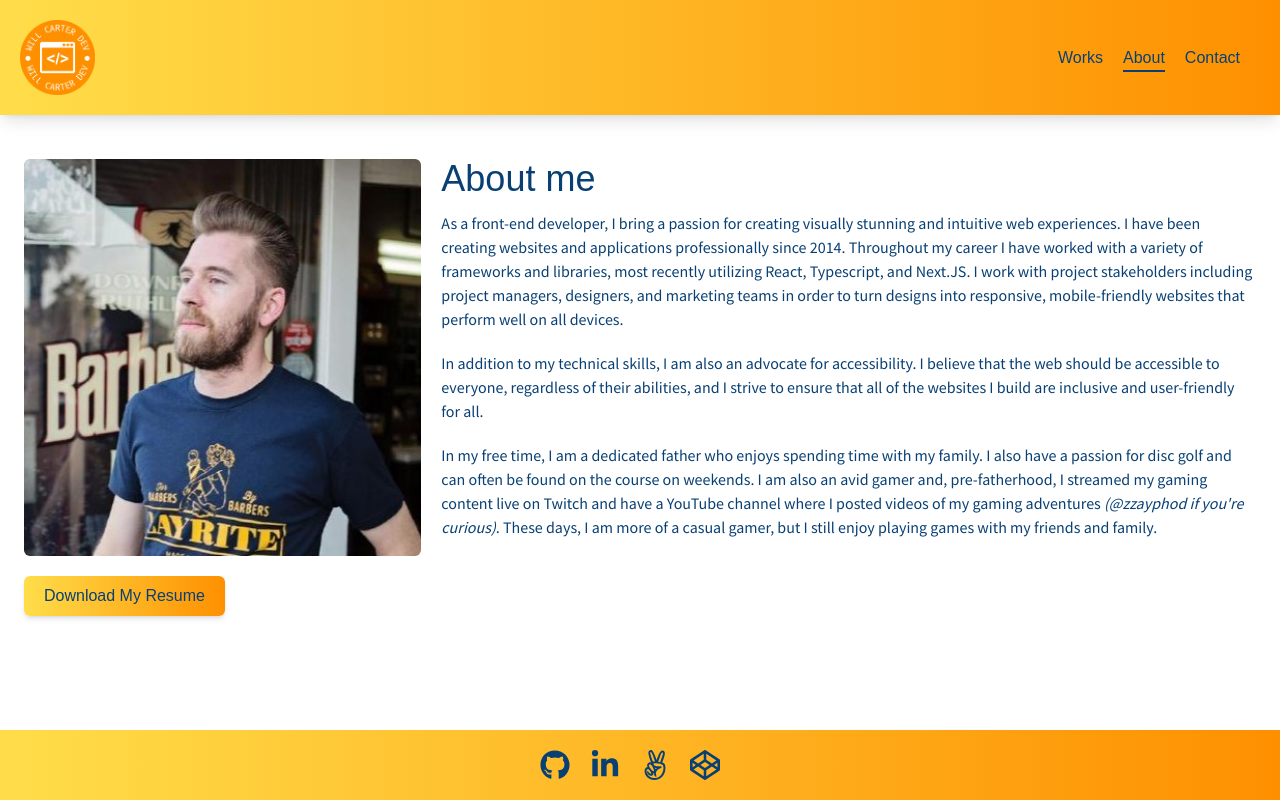
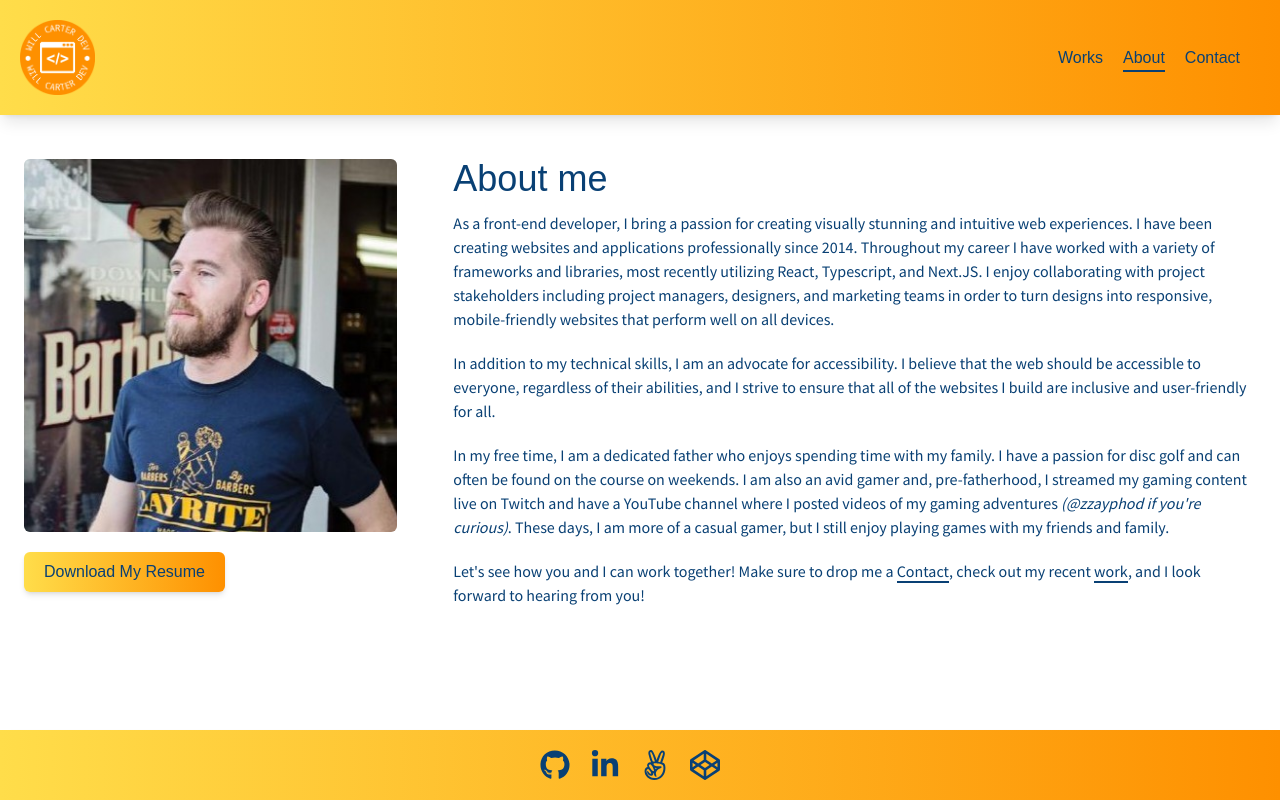
Before and after one commit to whcarter3/willcarter.dev, a Next.js app: page /about in a window 1280 px wide. Built offline with nearby package versions, Linux system fonts and the light colour scheme; a web font is replaced by a local one.

Commit message:
adjusts copy and styling

```diff
--- a/pages/about.tsx
+++ b/pages/about.tsx
@@ -12,7 +12,7 @@ const About = (): JSX.Element => {
     <Layout>
       <div className="flex justify-between items-center mb-5"></div>
 
-      <div className="grid grid-cols-1 md:grid-cols-3 gap-5">
+      <div className="grid grid-cols-1 md:grid-cols-3 gap-14">
         <div className="col-span-1">
           <Image
             src="/images/will-carter.jpeg"
@@ -42,29 +42,48 @@ const About = (): JSX.Element => {
             been creating websites and applications professionally
             since 2014. Throughout my career I have worked with a
             variety of frameworks and libraries, most recently
-            utilizing React, Typescript, and Next.JS. I work with
-            project stakeholders including project managers,
-            designers, and marketing teams in order to turn designs
-            into responsive, mobile-friendly websites that perform
-            well on all devices.
+            utilizing React, Typescript, and Next.JS. I enjoy
+            collaborating with project stakeholders including project
+            managers, designers, and marketing teams in order to turn
+            designs into responsive, mobile-friendly websites that
+            perform well on all devices.
           </p>
           <p className="mb-5">
-            In addition to my technical skills, I am also an advocate
-            for accessibility. I believe that the web should be
-            accessible to everyone, regardless of their abilities, and
-            I strive to ensure that all of the websites I build are
-            inclusive and user-friendly for all.
+            In addition to my technical skills, I am an advocate for
+            accessibility. I believe that the web should be accessible
+            to everyone, regardless of their abilities, and I strive
+            to ensure that all of the websites I build are inclusive
+            and user-friendly for all.
           </p>
           <p className="mb-5">
             In my free time, I am a dedicated father who enjoys
-            spending time with my family. I also have a passion for
-            disc golf and can often be found on the course on
-            weekends. I am also an avid gamer and, pre-fatherhood, I
-            streamed my gaming content live on Twitch and have a
-            YouTube channel where I posted videos of my gaming
-            adventures <em>(@zzayphod if you&apos;re curious)</em>.
-            These days, I am more of a casual gamer, but I still enjoy
-            playing games with my friends and family.
+            spending time with my family. I have a passion for disc
+            golf and can often be found on the course on weekends. I
+            am also an avid gamer and, pre-fatherhood, I streamed my
+            gaming content live on Twitch and have a YouTube channel
+            where I posted videos of my gaming adventures{' '}
+            <em>(@zzayphod if you&apos;re curious)</em>. These days, I
+            am more of a casual gamer, but I still enjoy playing games
+            with my friends and family.
+          </p>
+
+          <p className="mb-5">
+            Let&apos;s see how you and I can work together! Make sure
+            to drop me a{' '}
+            <Link
+              href="/contact"
+              className="border-b-2 border-brand-darker"
+            >
+              Contact
+            </Link>
+            , check out my recent{' '}
+            <Link
+              href="/works"
+              className="border-b-2 border-brand-darker"
+            >
+              work
+            </Link>
+            , and I look forward to hearing from you!
           </p>
         </div>
       </div>
--- a/pages/contact.tsx
+++ b/pages/contact.tsx
@@ -12,13 +12,15 @@ const Contact = (): JSX.Element => {
       <Layout>
         <div className="grid grid-cols:1 md:grid-cols-2 gap-16 md:gap-5">
           <div>
-            <h1 className="text-4xl">Drop me a message!</h1>
+            <p className="text-4xl font-heading">Drop me a message</p>
             <ContactForm />
           </div>
           <div>
-            <h1 className="text-4xl mb-5">Sign the guestbook!</h1>
+            <p className="text-4xl font-heading mb-5">
+              Sign the guestbook
+            </p>
             <p className="text-2xl">
-              You must authenticate with Github to sign the guestbook!
+              You must authenticate with Github to sign the guestbook.
             </p>
             <Button className="mt-3">Login</Button>
             <div className="border-b-2 border-brand-darker mt-5 pb-2">
```
